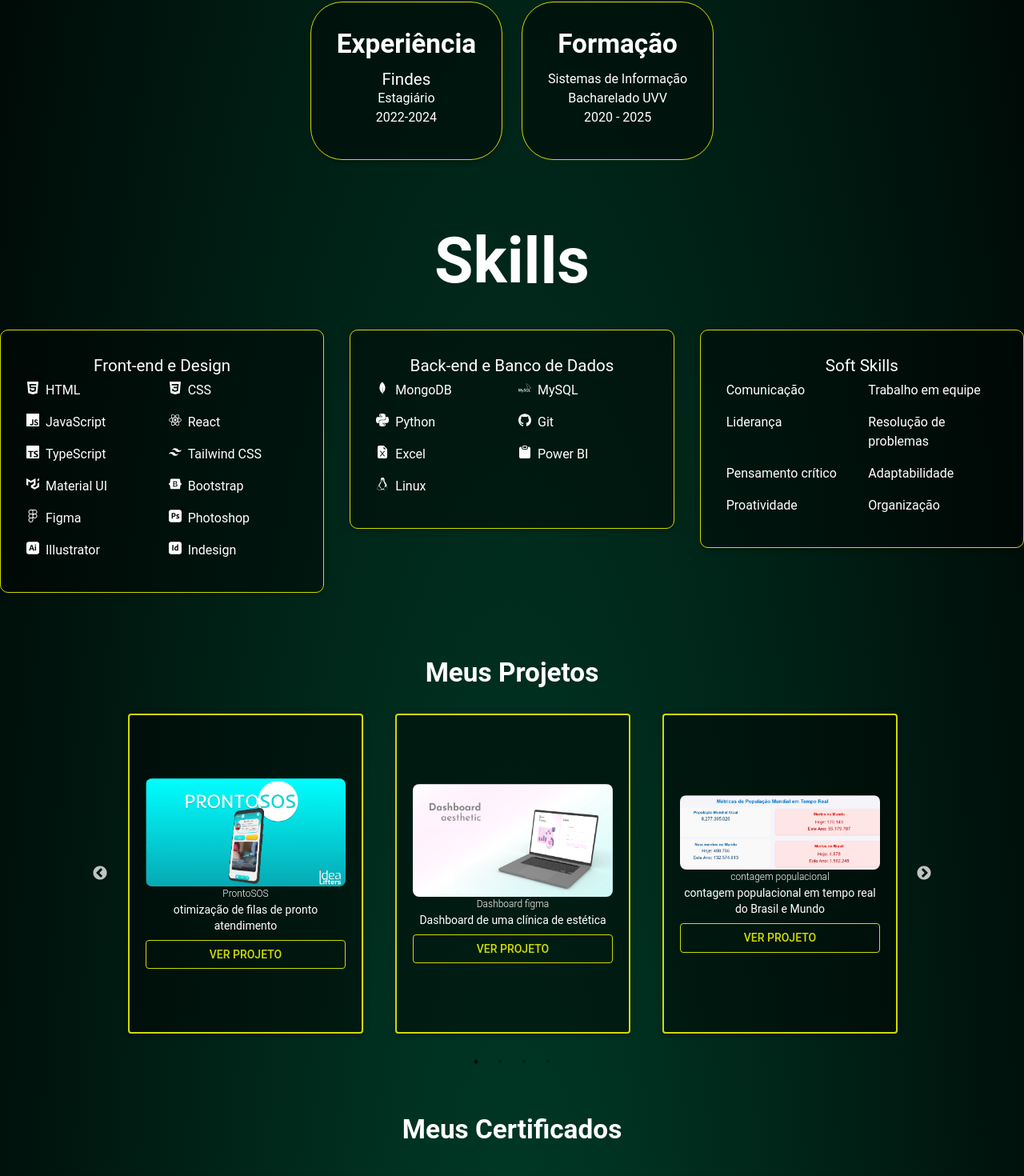
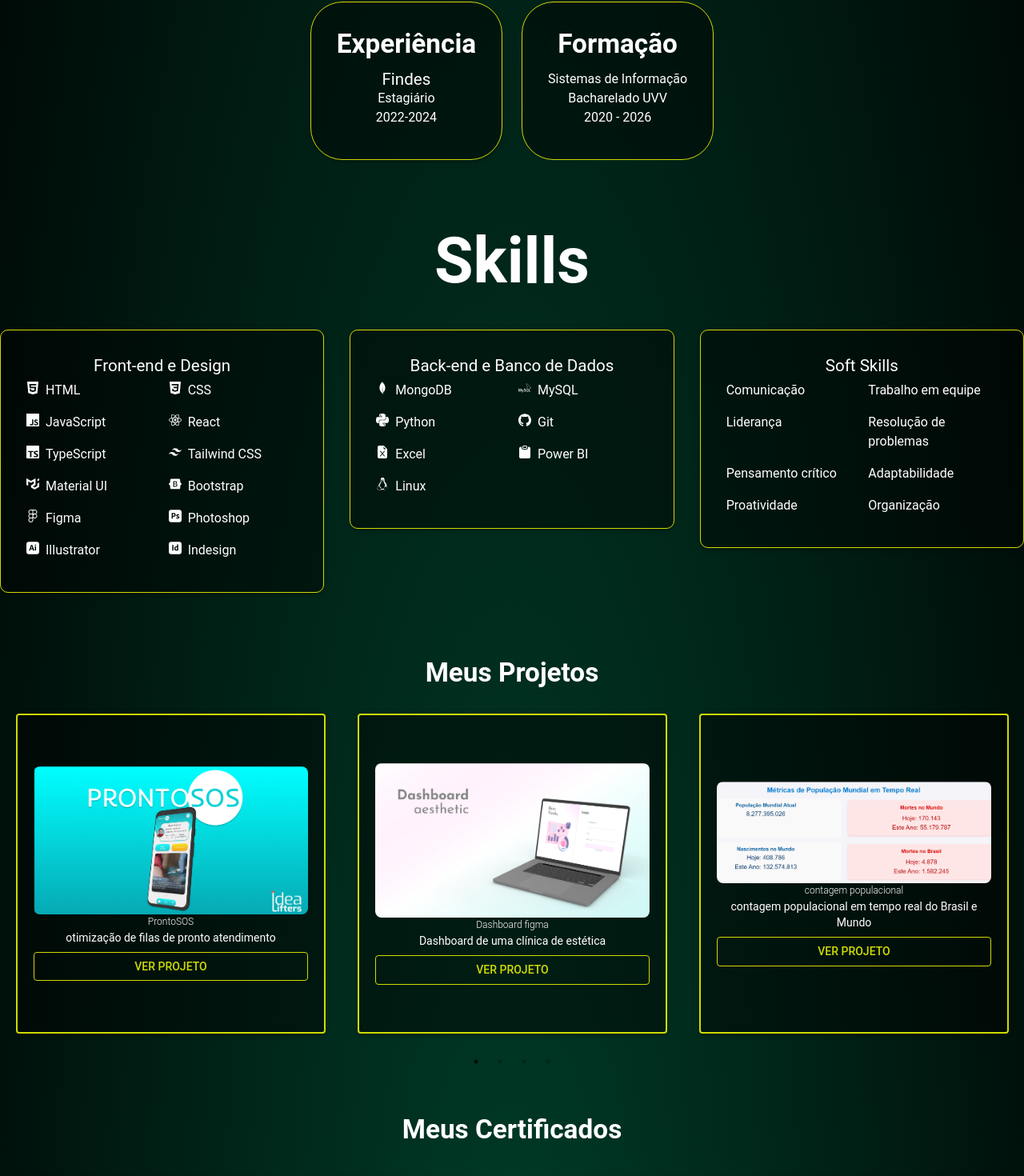
Before and after one commit to AndreWill99/meu-site, a React (Vite) app: page / in a window 1280 px wide. Shown: the part 1186-2656 px from the top of the page at 80% size. Built offline with nearby package versions, Linux system fonts and the light colour scheme.

Commit message:
alterar width do container de projetos de 90% para 100%

```diff
--- a/src/pages/Home/Sections/Infos/Infos.tsx
+++ b/src/pages/Home/Sections/Infos/Infos.tsx
@@ -53,7 +53,7 @@ const Infos: React.FC = () => {
                                 Bacharelado UVV
                             </Typography>
                             <Typography color="primary.contrastText" variant="body1" align="center">
-                                2020 - 2025
+                                2020 - 2026
                             </Typography>
                         </CardContent>
                     </Card>
--- a/src/pages/Home/Sections/Projects/Projects.css
+++ b/src/pages/Home/Sections/Projects/Projects.css
@@ -1,5 +1,5 @@
 .project-carousel {
-    max-width: 1000px;
+    max-width: 100%;
     margin: auto;
     text-align: center;
 
```
